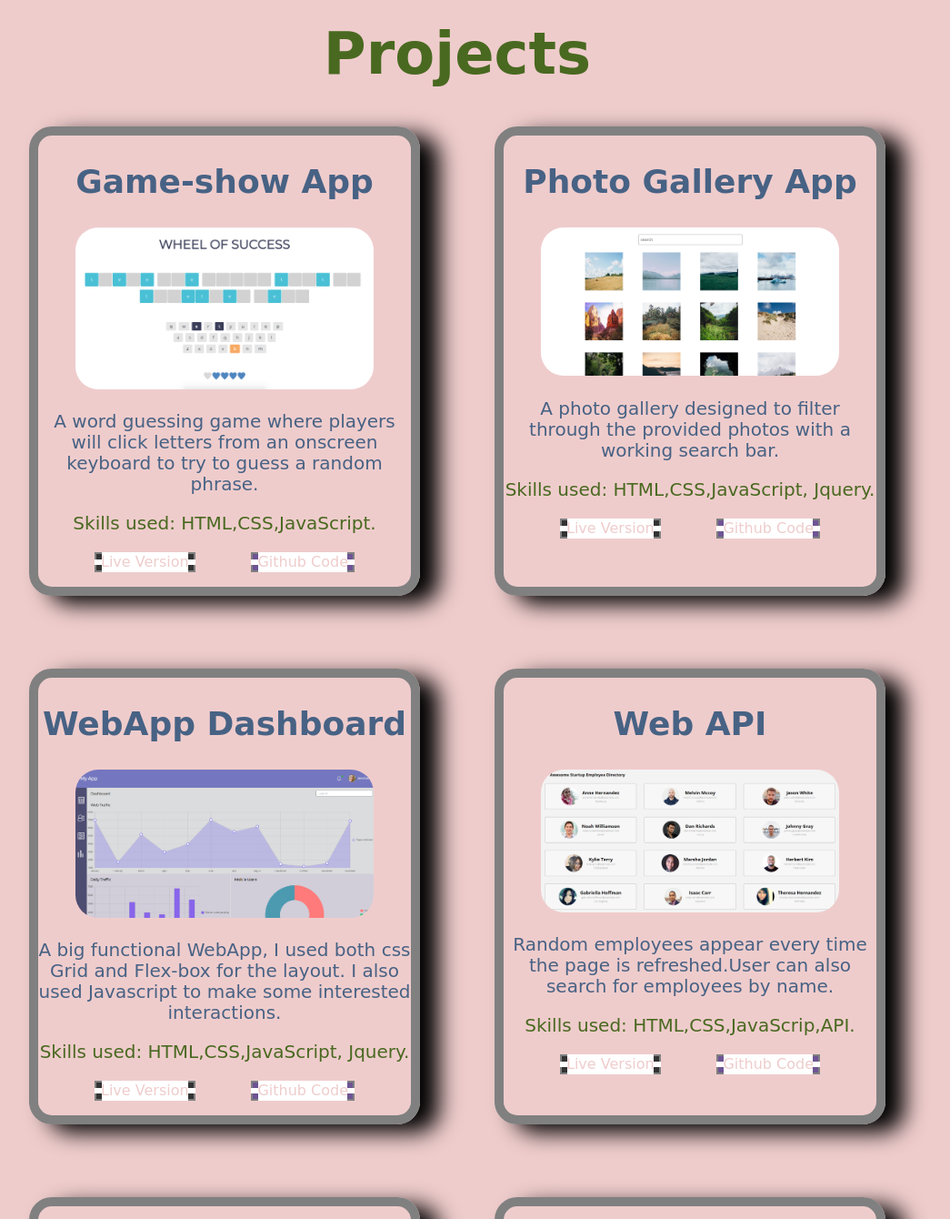
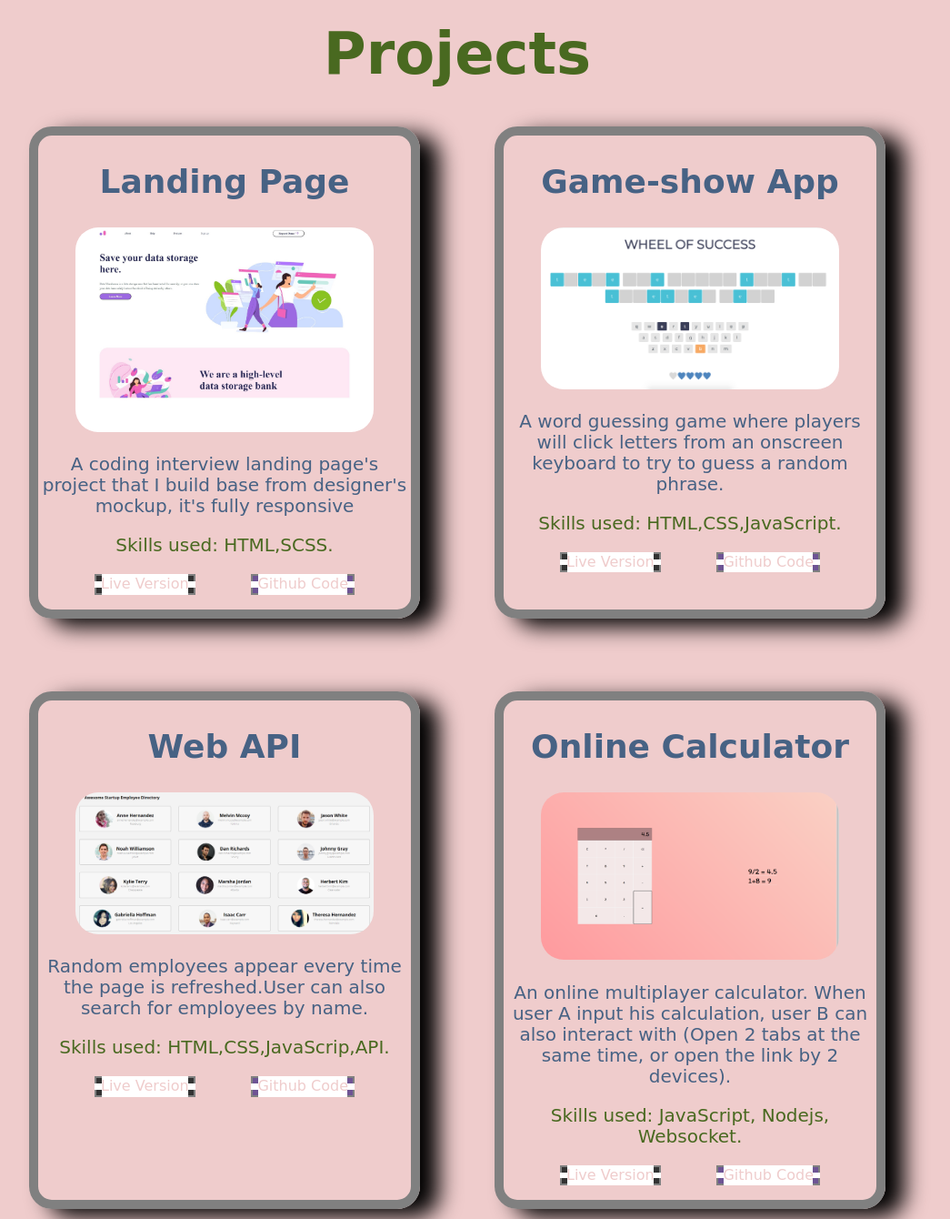
Before and after one commit to oooharuooo/DatVThong.github.io, a website: page Portfolio/index.html in a window 1280 px wide. Shown: the part 920-2260 px from the top of the page at 91% size, without its empty margins (137-1182 px from the left). Drawn offline with nearby package versions, Linux system fonts and the light colour scheme; a web font is replaced by a local one.

Commit message:
Project Updated

```diff
--- a/Portfolio/index.html
+++ b/Portfolio/index.html
@@ -63,7 +63,34 @@
             </h1>
 
             <div class="project-big-container">
-                <section class="project-container" data-aos="fade-right" data-aos-easing="ease-in-out" data-aos-duration="1000"
+
+                <section class="project-container" data-aos="fade-down" data-aos-easing="ease-in-out" data-aos-duration="1000"
+                    >
+                    <div class="project-container-title">
+                        <h2>Landing Page</h2>
+                    </div>
+                    <div class="project-container-image-detail"  >
+                        <div class="project-container-image effect-3d">
+                            <img class="project-image" alt="Landing-Page" src="./img/projectIMG/Landing-page.jpg" />
+                        </div>
+                        <div class="project-container-detail">
+                            <p> A coding interview landing page's project that I build base from designer's mockup, it's fully responsive</p>
+                            <div class="project-container-detail-skills">
+                                <p>Skills used: HTML,SCSS.</p>
+                            </div>
+                            <div class ="project-container-detail-link">
+                                <a href="https://cocky-goldstine-a6ab34.netlify.app/" target="_blank"  class="buttonEffect smallButtonEffect">
+                                    <span>Live Version</span>
+                                </a>
+                                <a  href="https://github.com/oooharuooo/LandingPage" target="_blank" class="buttonEffect smallButtonEffect">
+                                    <span>Github Code</span>
+                                </a>
+                            </div>
+                        </div>
+                    </div>
+                </section>
+
+                <section class="project-container" data-aos="fade-down" data-aos-easing="ease-in-out" data-aos-duration="1000"
                     >
                     <div class="project-container-title">
                         <h2>Game-show App</h2>
@@ -89,57 +116,7 @@
                     </div>
                 </section>
 
-                <section class="project-container" data-aos="fade-right" data-aos-easing="ease-in-out" data-aos-duration="1000">
-                    <div class="project-container-title">
-                        <h2>Photo Gallery App</h2>
-                    </div>
-                    <div class="project-container-image-detail">
-                        <div class="project-container-image effect-3d">
-                            <img class="project-image" alt="Photo Gallery App" src="./img/projectIMG/photo-gallery.png" />
-                        </div>
-                        <div class="project-container-detail">
-                            <p> A photo gallery designed to filter through the provided photos with a working search bar.</p>
-                            <div class="project-container-detail-skills">
-                                <p>Skills used: HTML,CSS,JavaScript, Jquery.</p>
-                            </div>
-                            <div class ="project-container-detail-link">
-                                <a href="https://oooharuooo.github.io/DatVThong/Project5-photo" target="_blank" class="buttonEffect smallButtonEffect">
-                                    <span>Live Version</span>
-                                </a>
-                                <a href="https://github.com/oooharuooo/Project5-photo" target="_blank" class="buttonEffect smallButtonEffect">
-                                    <span>Github Code</span>
-                                </a>
-                            </div>
-                        </div>
-                    </div>
-                </section>
-
-                <section class="project-container" data-aos="fade-down" data-aos-easing="ease-in-out"  data-aos-duration="1000">
-                    <div class="project-container-title">
-                        <h2>WebApp Dashboard</h2>
-                    </div>
-                    <div class="project-container-image-detail">
-                        <div class="project-container-image effect-3d">
-                            <img class="project-image" alt="WebApp"  src="./img/projectIMG/WebAPP.png" />
-                        </div>
-                        <div class="project-container-detail">
-                            <p> A big functional WebApp, I used both css Grid and Flex-box for the layout. I also used Javascript to make some interested interactions.</p>
-                            <div class="project-container-detail-skills">
-                                <p>Skills used: HTML,CSS,JavaScript, Jquery.</p>
-                            </div>
-                            <div class ="project-container-detail-link">
-                                <a href="https://oooharuooo.github.io/DatVThong/Project7-WebApp/" target="_blank" class="buttonEffect smallButtonEffect">
-                                    <span>Live Version</span>
-                                </a>
-                                <a href="https://github.com/oooharuooo/Project7-WebApp" target="_blank" class="buttonEffect smallButtonEffect">
-                                    <span>Github Code</span>
-                                </a>
-                            </div>
-                        </div>
-                    </div>
-                </section>
-
-                <section class="project-container" data-aos="fade-down" data-aos-easing="ease-in-out"  data-aos-duration="1000">
+                <section class="project-container" data-aos="fade-left" data-aos-easing="ease-in-out"  data-aos-duration="1000">
                     <div class="project-container-title">
                         <h2>Web API</h2>
                     </div>
@@ -189,7 +166,7 @@
                     </div>
                 </section>
 
-                <section class="project-container"data-aos="fade-right" data-aos-easing="ease-in-out" data-aos-duration="1000" >
+                <section class="project-container"data-aos="fade-left" data-aos-easing="ease-in-out" data-aos-duration="1000" >
                     <div class="project-container-title">
                         <h2>Video Search App</h2>
                     </div>
@@ -198,7 +175,7 @@
                             <img class="project-image" alt="Video Search App" src="./img/projectIMG/mini-youtube.jpg" />
                         </div>
                         <div class="project-container-detail">
-                            <p>A mini-Youtube app,where user can search any video base on the input text. This is also my recent project for applying what I learned from React js</p>
+                            <p>A mini-Youtube app,where user can search any video base on the input text</p>
                             <div class="project-container-detail-skills">
                                 <p>Skills used: ReactJs, API.</p>
                             </div>
@@ -214,6 +191,30 @@
                     </div>
                 </section>
 
+                 <section class="project-container" data-aos="fade-right" data-aos-easing="ease-in-out" data-aos-duration="1000">
+                    <div class="project-container-title">
+                        <h2>Comfy Sloth</h2>
+                    </div>
+                    <div class="project-container-image-detail">
+                        <div class="project-container-image effect-3d">
+                            <img class="project-image" alt="Comfy Sloth" src="./img/projectIMG/ComfySloth.png" />
+                        </div>
+                        <div class="project-container-detail">
+                            <p>Comfy Sloth is an eCommerce SPAs, where user can login, logout, filter and make payment</p>
+                            <div class="project-container-detail-skills">
+                                <p>Skills used: React Hooks, API, localStorage, Authentication.</p>
+                            </div>
+                            <div class ="project-container-detail-link">
+                                <a href="https://pensive-fermi-071e76.netlify.app/" target="_blank"  class="buttonEffect smallButtonEffect">
+                                    <span>Live Version</span>
+                                </a>
+                                <a  href="https://github.com/oooharuooo/E-commerce-React" target="_blank" class="buttonEffect smallButtonEffect">
+                                    <span>Github Code</span>
+                                </a>
+                            </div>
+                        </div>
+                    </div>
+                </section>
             </div>
         </div>
      </main>
```
Also changed, not shown: Portfolio/img/projectIMG/ComfySloth.png (added), Portfolio/img/projectIMG/Landing-page.jpg (added), Portfolio/img/projectIMG/WebAPP.png (deleted), Portfolio/img/projectIMG/desktop-form.png (deleted), Portfolio/img/projectIMG/photo-gallery.png (deleted), Portfolio/img/projectIMG/sass-project.png (deleted).
